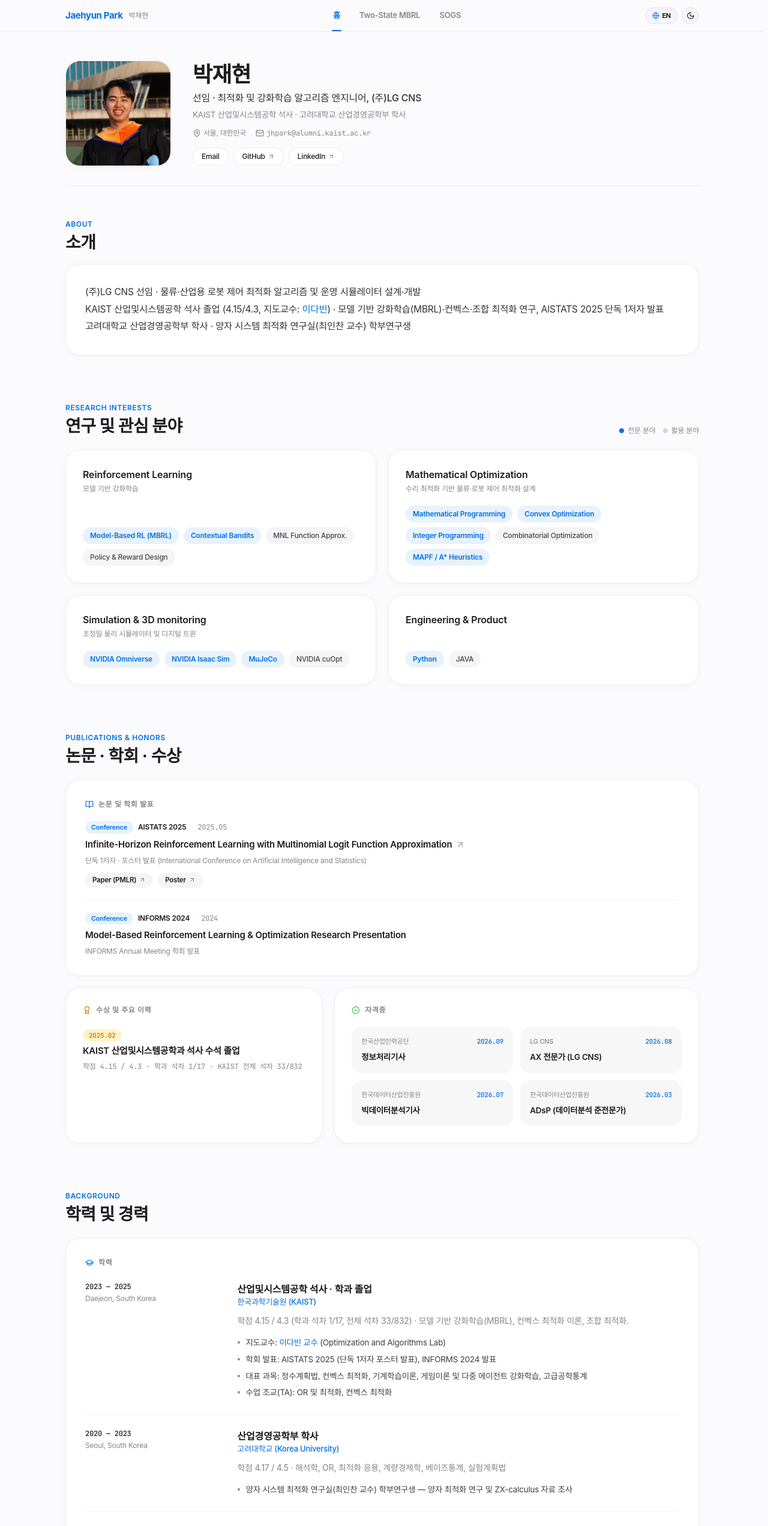
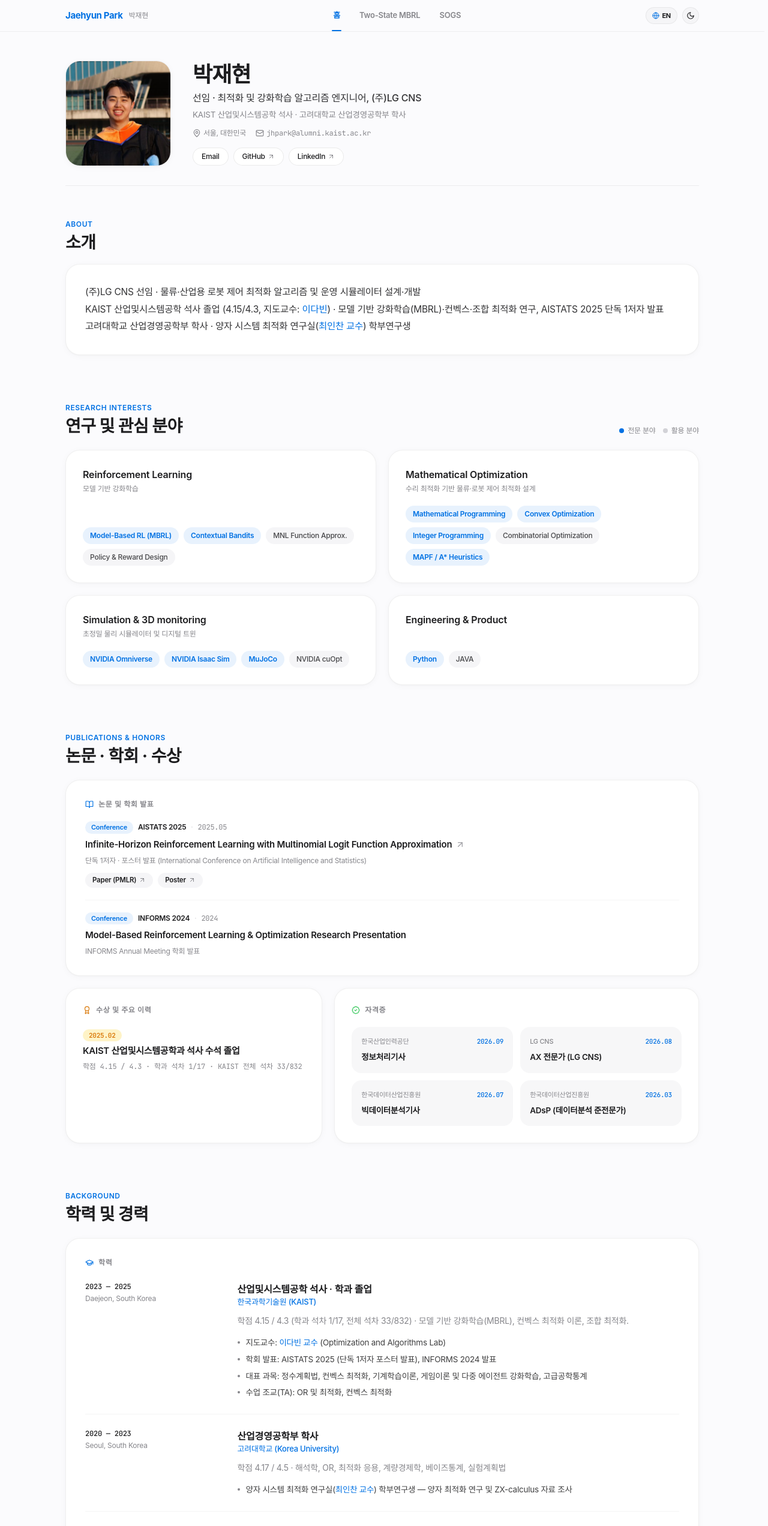
Before and after one commit to sib-jhpark/main, a React (Vite) app: page / in a window 1280 px wide. Shown: the top 2544 px of the page at 60% size. Built offline with nearby package versions, Linux system fonts and the light colour scheme; a web font is replaced by a local one.

Commit message:
content: add link to Prof. Inchan Choi's lab homepage

```diff
--- a/src/data/profile.ts
+++ b/src/data/profile.ts
@@ -37,8 +37,8 @@ export const profileData: ProfileData = {
     en: 'Bridging Model-Based RL &\nMathematical Optimization to Real Robots.',
   },
   bio: {
-    ko: '(주)LG CNS 선임 · 물류·산업용 로봇 제어 최적화 알고리즘 및 운영 시뮬레이터 설계·개발\nKAIST 산업및시스템공학 석사 졸업 (4.15/4.3, 지도교수: [이다빈](https://dabeenl.github.io/)) · 모델 기반 강화학습(MBRL)·컨벡스·조합 최적화 연구, AISTATS 2025 단독 1저자 발표\n고려대학교 산업경영공학부 학사 · 양자 시스템 최적화 연구실(최인찬 교수) 학부연구생',
-    en: 'I am a Senior Associate at LG CNS, where I design and develop optimization algorithms and operational simulators for logistics and industrial robot fleets. Previously, I earned my M.S. in Industrial & Systems Engineering at KAIST (ranked 1st in department, GPA 4.15/4.3) advised by [Prof. Dabeen Lee](https://dabeenl.github.io/), researching Model-Based Reinforcement Learning (MBRL), convex optimization, and combinatorial optimization, with a sole first-author paper at AISTATS 2025 and a talk at INFORMS 2024. Prior to KAIST, I received my B.S. in Industrial Management Engineering from Korea University, where I worked as an undergraduate researcher in the Quantum Systems Optimization Lab.',
+    ko: '(주)LG CNS 선임 · 물류·산업용 로봇 제어 최적화 알고리즘 및 운영 시뮬레이터 설계·개발\nKAIST 산업및시스템공학 석사 졸업 (4.15/4.3, 지도교수: [이다빈](https://dabeenl.github.io/)) · 모델 기반 강화학습(MBRL)·컨벡스·조합 최적화 연구, AISTATS 2025 단독 1저자 발표\n고려대학교 산업경영공학부 학사 · 양자 시스템 최적화 연구실([최인찬 교수](https://optlab.korea.ac.kr/members)) 학부연구생',
+    en: 'I am a Senior Associate at LG CNS, where I design and develop optimization algorithms and operational simulators for logistics and industrial robot fleets. Previously, I earned my M.S. in Industrial & Systems Engineering at KAIST (ranked 1st in department, GPA 4.15/4.3) advised by [Prof. Dabeen Lee](https://dabeenl.github.io/), researching Model-Based Reinforcement Learning (MBRL), convex optimization, and combinatorial optimization, with a sole first-author paper at AISTATS 2025 and a talk at INFORMS 2024. Prior to KAIST, I received my B.S. in Industrial Management Engineering from Korea University, where I worked as an undergraduate researcher in the Quantum Systems Optimization Lab under [Prof. Inchan Choi](https://optlab.korea.ac.kr/members).',
   },
   currentFocus: [
     {
@@ -400,8 +400,8 @@ export const profileData: ProfileData = {
       },
       bullets: [
         {
-          ko: '양자 시스템 최적화 연구실(최인찬 교수) 학부연구생 — 양자 최적화 연구 및 ZX-calculus 자료 조사',
-          en: 'Undergraduate Researcher, Quantum Systems Optimization Lab (Prof. Inchan Choi) — Quantum optimization & ZX-calculus study',
+          ko: '양자 시스템 최적화 연구실([최인찬 교수](https://optlab.korea.ac.kr/members)) 학부연구생 — 양자 최적화 연구 및 ZX-calculus 자료 조사',
+          en: 'Undergraduate Researcher, Quantum Systems Optimization Lab ([Prof. Inchan Choi](https://optlab.korea.ac.kr/members)) — Quantum optimization & ZX-calculus study',
         },
       ],
     },
```
